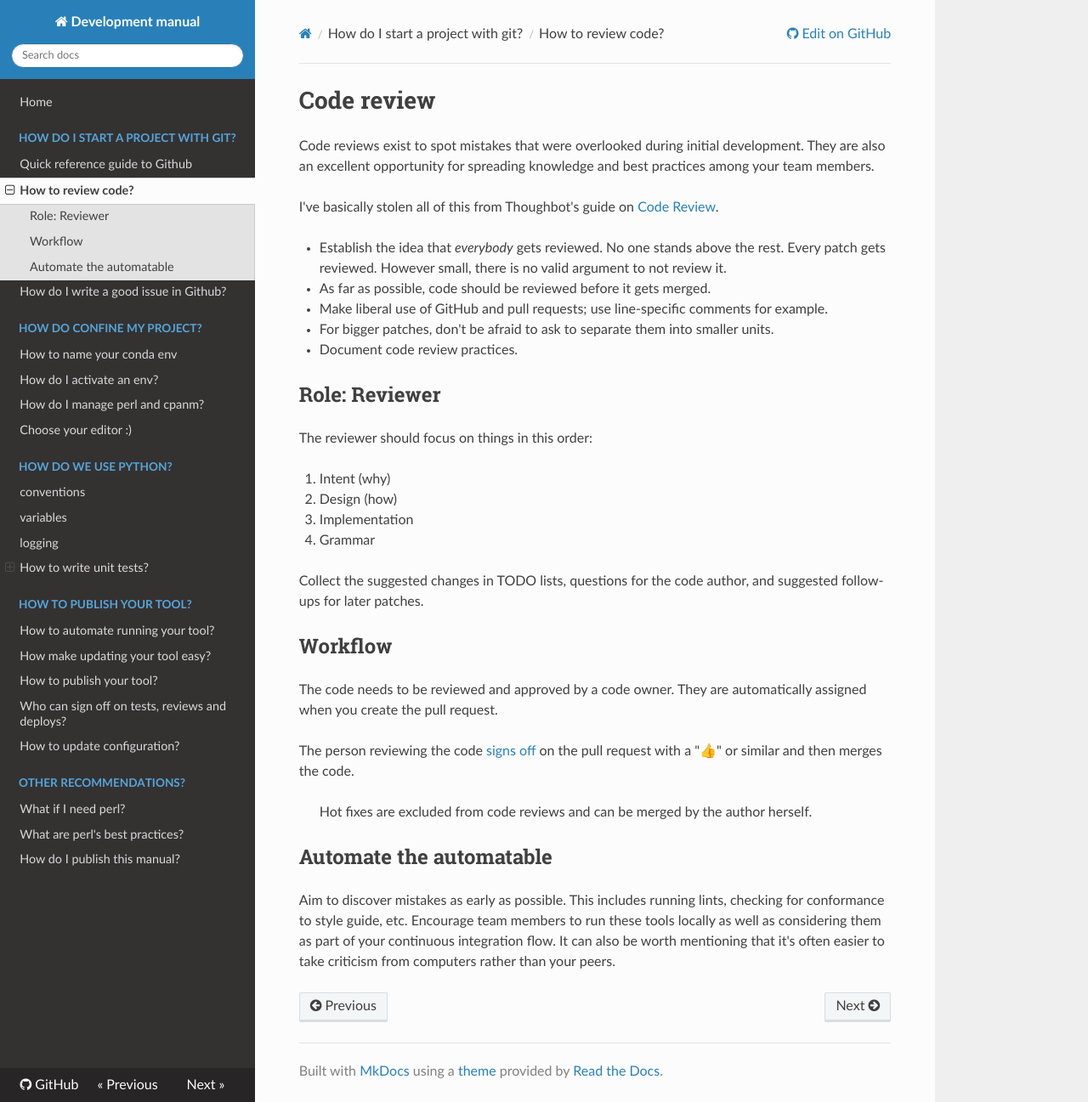
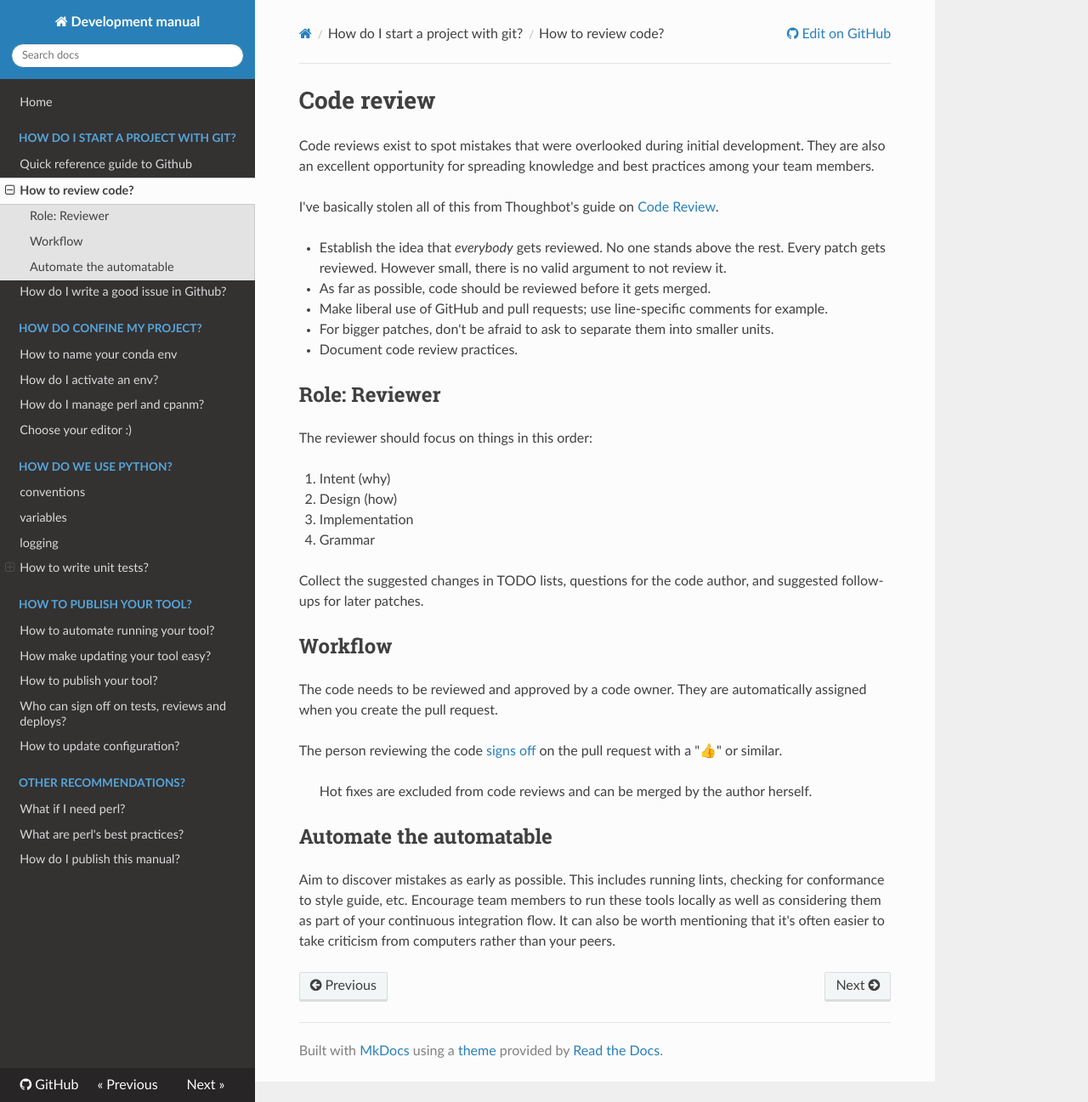
Before and after one commit to ingkebil/development, an MkDocs documentation site: the page built from docs/git/code-review.md, in a window 1280 px wide and 1297 px high. Shown: the whole window at 85% size. Built offline with MkDocs 1.6.1, drawn with Linux system fonts in a browser that asks for light colours; nearby versions of some CDN libraries.

Commit message:
Update docs/git/code-review.md
Co-Authored-By: emiliaol <12113434+emiliaol@users.noreply.github.com>

```diff
--- a/docs/git/code-review.md
+++ b/docs/git/code-review.md
@@ -25,7 +25,7 @@ Collect the suggested changes in TODO lists, questions for the code author, and
 
 The code needs to be reviewed and approved by a code owner. They are automatically assigned when you create the pull request.
 
-The person reviewing the code [signs off][sign-off] on the pull request with a "👍" or similar and then merges the code.
+The person reviewing the code [signs off][sign-off] on the pull request with a "👍" or similar.
 
 > Hot fixes are excluded from code reviews and can be merged by the author herself.
 
```
